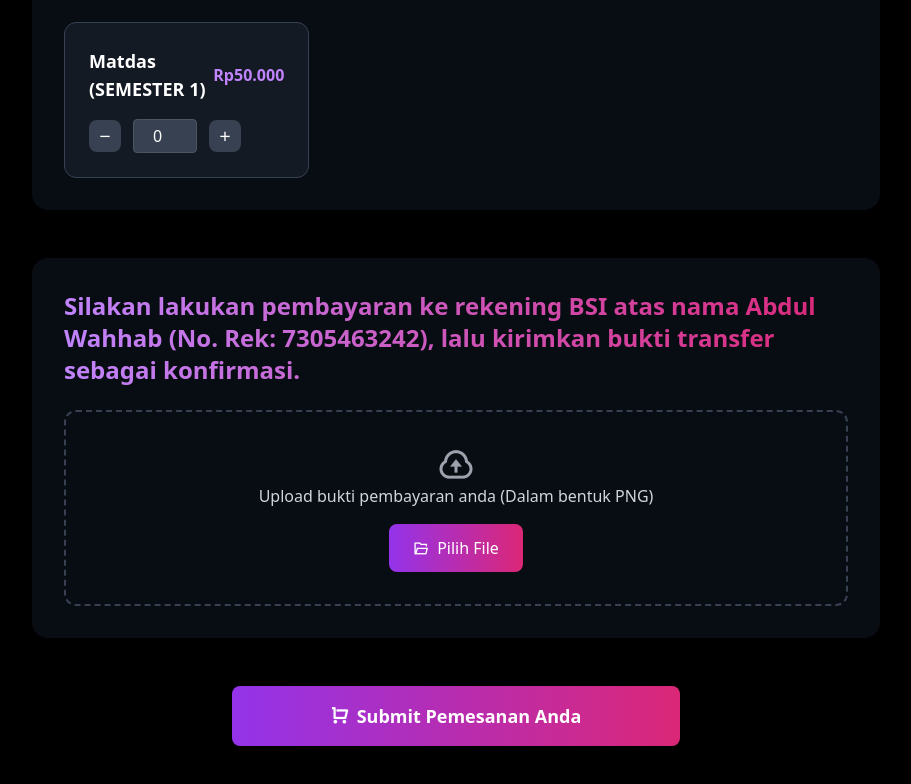
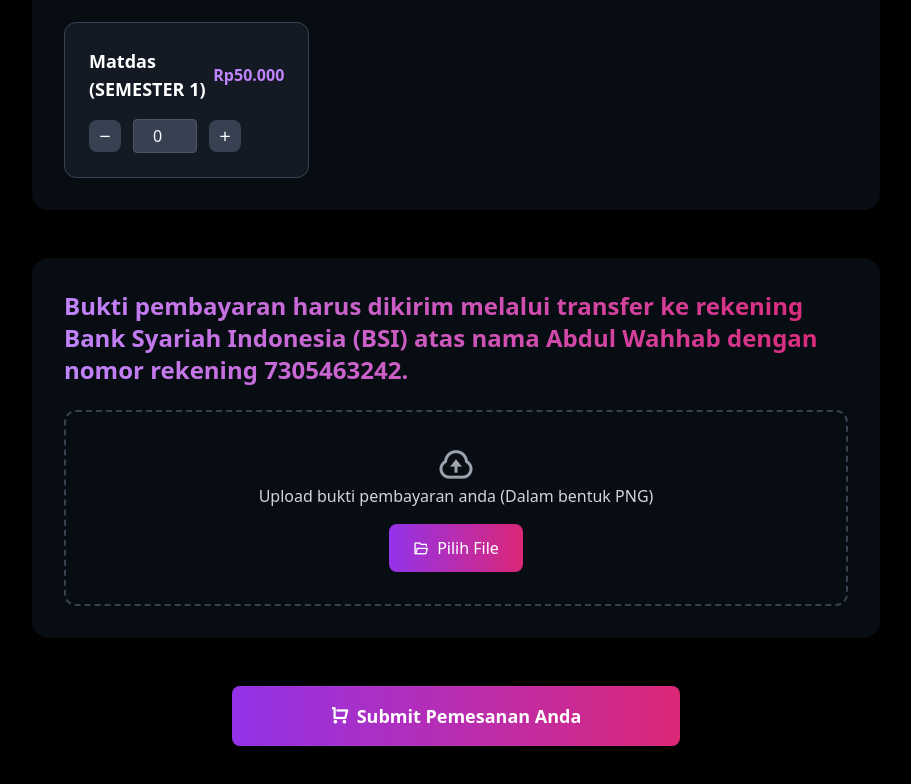
Before and after one commit to FeynmanProject/feynmanbookstore.github.io, a Next.js app: page /order in a window 1280 px wide. Shown: the part 1048-1832 px from the top of the page, without its empty margins (184-1095 px from the left). Built offline with nearby package versions, Linux system fonts and the light colour scheme.

Commit message:
Update page.tsx

```diff
--- a/app/order/page.tsx
+++ b/app/order/page.tsx
@@ -314,7 +314,7 @@ const response = await fetch('/api/submit-order', {
           {/* Proof of Payment */}
           <section className="bg-gray-900/50 rounded-2xl p-8 backdrop-blur-sm">
             <h2 className="text-2xl font-bold mb-6 bg-gradient-to-r from-purple-400 to-pink-600 bg-clip-text text-transparent">
-              Silakan lakukan pembayaran ke rekening BSI atas nama Abdul Wahhab (No. Rek: 7305463242), lalu kirimkan bukti transfer sebagai konfirmasi.
+              Bukti pembayaran harus dikirim melalui transfer ke rekening Bank Syariah Indonesia (BSI) atas nama Abdul Wahhab dengan nomor rekening 7305463242.
             </h2>
 
             <div className="border-2 border-dashed border-gray-700 rounded-xl p-8 text-center hover:border-purple-500 transition-colors">
```
